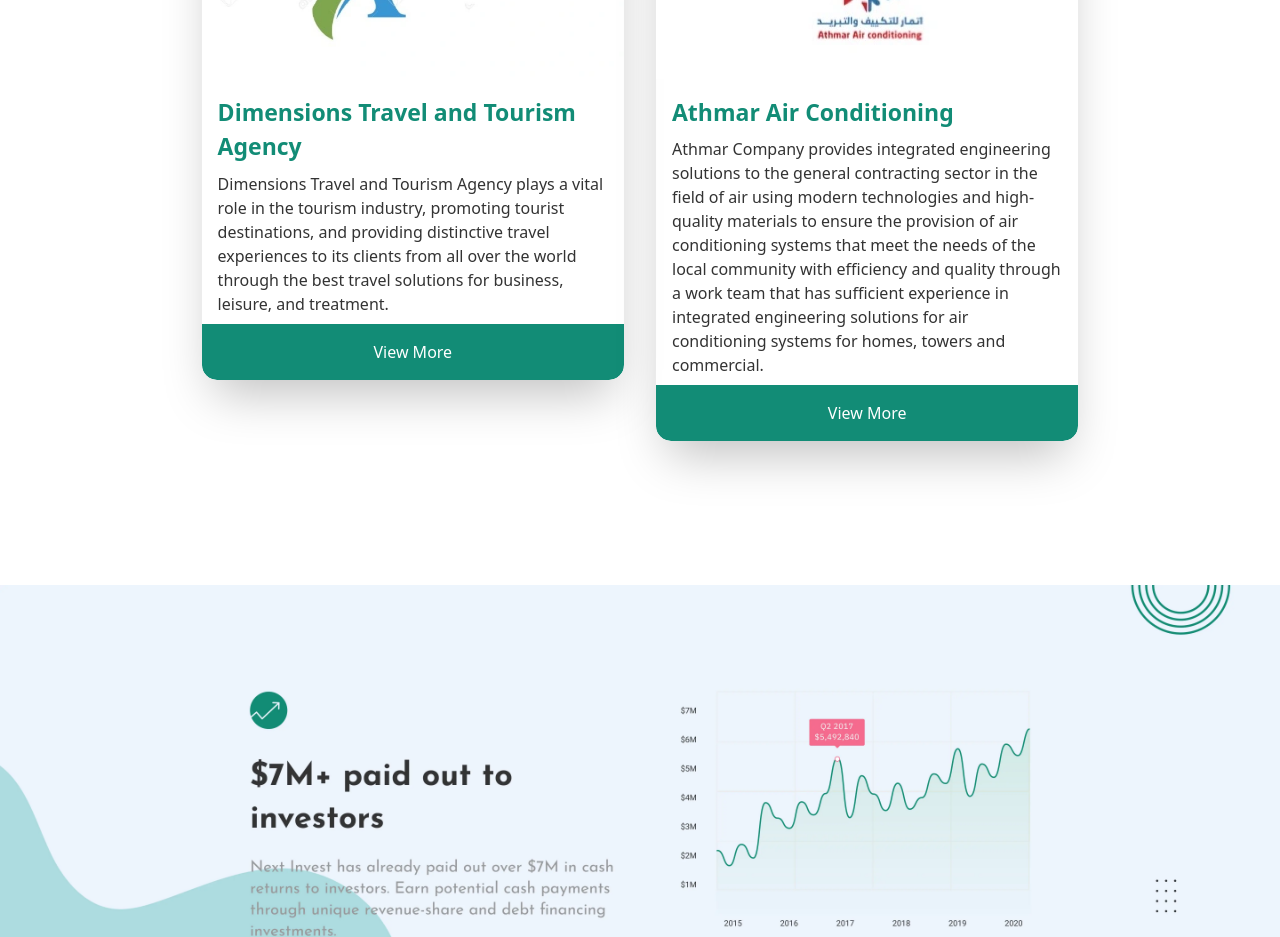
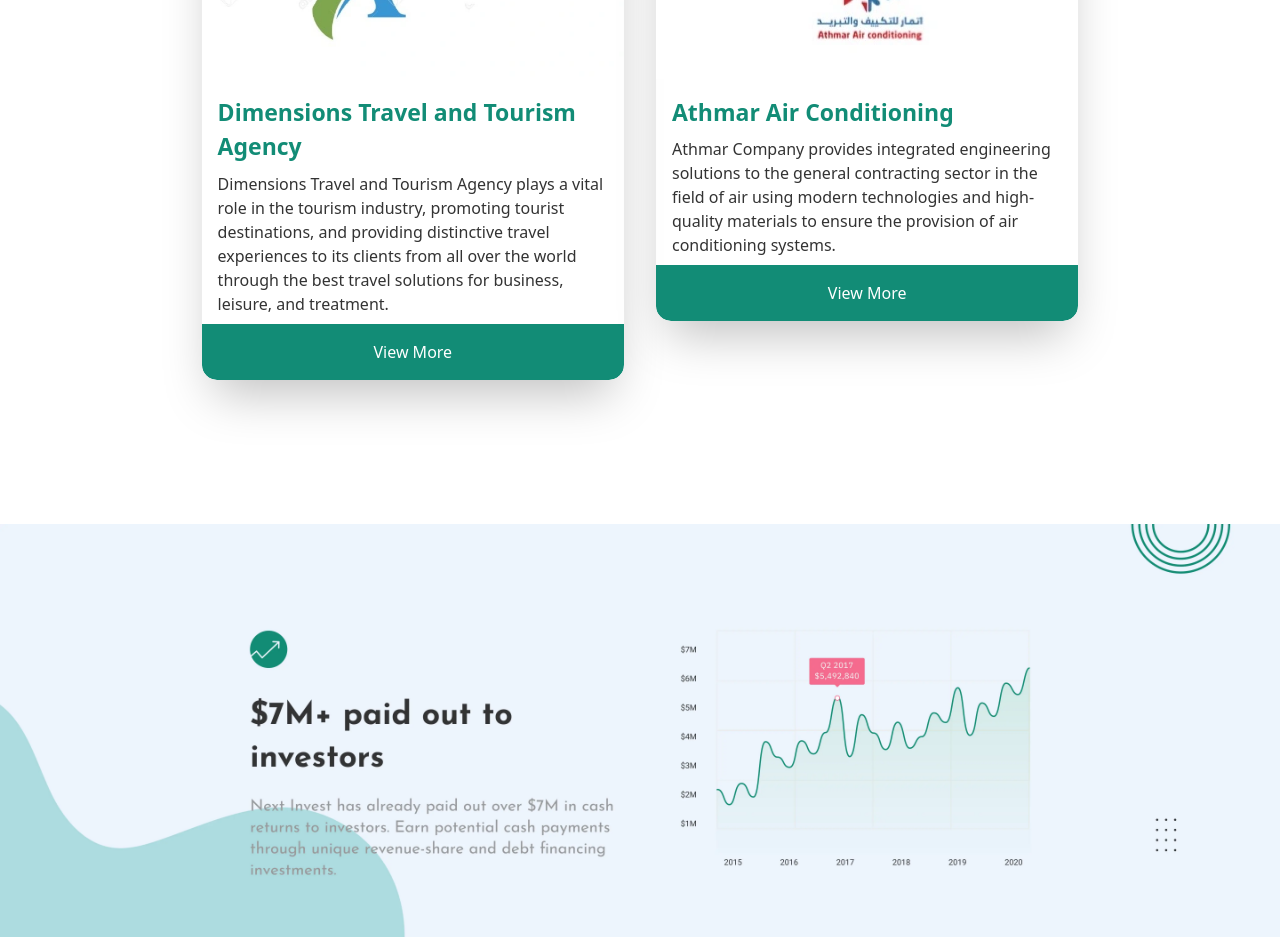
Before and after one commit to Zeyad-Hegazy/saltus, a React (Vite) app: page / in a window 1280 px wide. Shown: the part 1580-2517 px from the top of the page. Built offline with nearby package versions, Linux system fonts and the light colour scheme.

Commit message:
Update companies.js

```diff
--- a/src/data/companies.js
+++ b/src/data/companies.js
@@ -40,7 +40,7 @@
 		image: Athmar_image,
 		title: "Athmar Air Conditioning",
 		mini_description:
-			"Athmar Company provides integrated engineering solutions to the general contracting sector in the field of air using modern technologies and high-quality materials to ensure the provision of air conditioning systems that meet the needs of the local community with efficiency and quality through a work team that has sufficient experience in integrated engineering solutions for air conditioning systems for homes, towers and commercial.",
+			"Athmar Company provides integrated engineering solutions to the general contracting sector in the field of air using modern technologies and high-quality materials to ensure the provision of air conditioning systems.",
 		full_description:
 			"Athmar Company provides integrated engineering solutions to the general contracting sector in the field of air using modern technologies and high-quality materials to ensure the provision of air conditioning systems that meet the needs of the local community with efficiency and quality through a work team that has sufficient experience in integrated engineering solutions for air conditioning systems for homes, towers and commercial complexes, private and government buildings. The company undertakes the design, installation and maintenance of cooling and ai conditioning systems in homes, commercial and industrial buildings and corporat headquarters. Our services also include installation, maintenance, repair and improvemen of cooling, ventilation and air conditioning systems and providing environmenta solutions to increase energy efficiency.",
 	},
```
